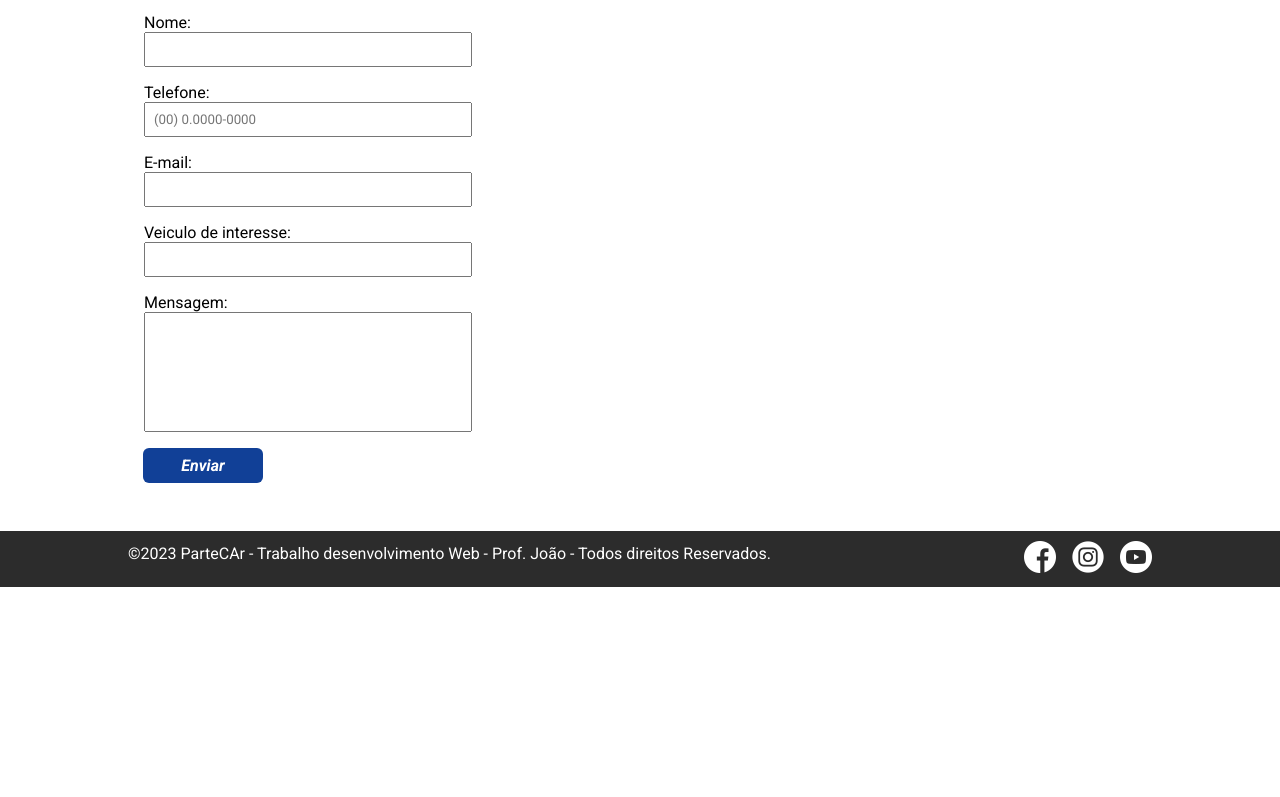
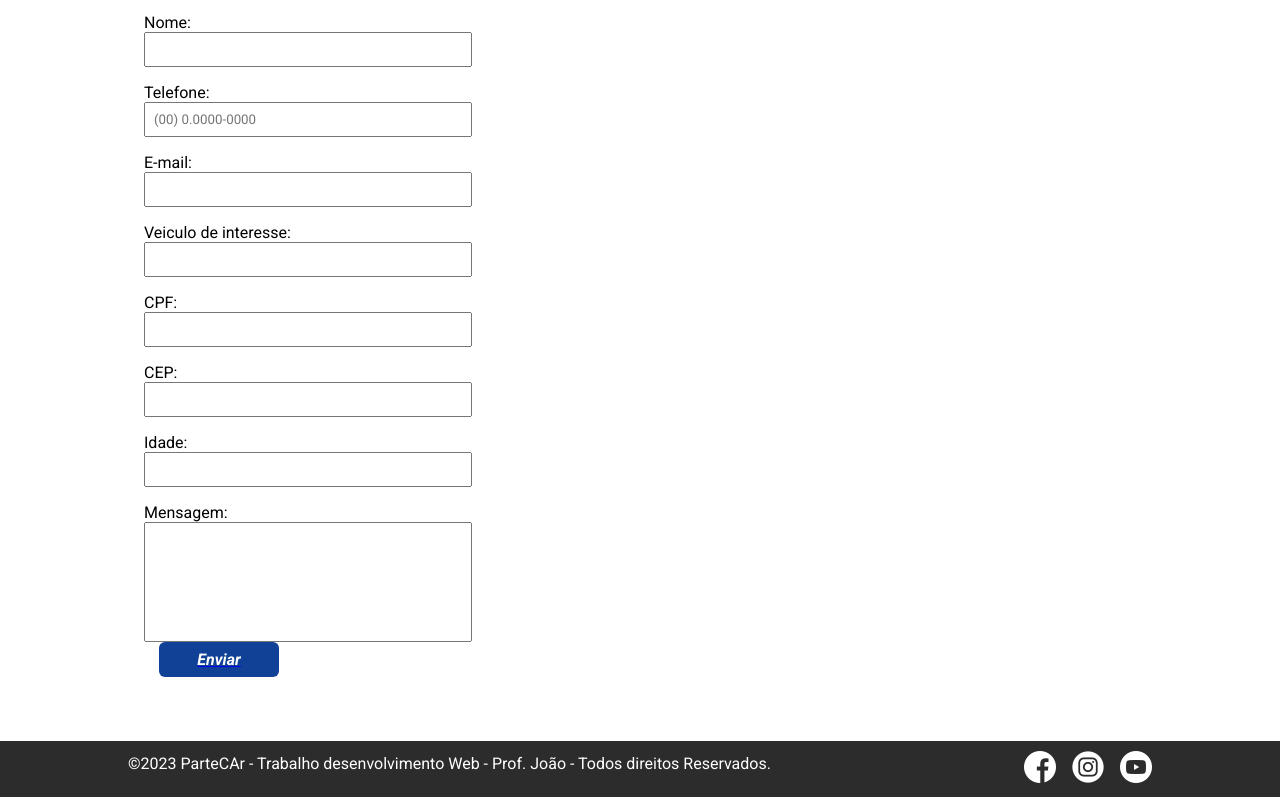
Before and after one commit to ferrarigui1608/PartCar, a plain HTML site: page docs/index.html in a window 1280 px wide. Shown: the part 2904-3701 px from the top of the page. Before the commit the page ends 3491 px from the top, so only its background shows below. Drawn offline with nearby package versions, Linux system fonts and the light colour scheme.

Commit message:
att141123

```diff
--- a/docs/index.html
+++ b/docs/index.html
@@ -207,12 +207,29 @@
           <input type="text" name="veiculoInteresse" id="veiculo-interesse">
         </div>
         <div class="form-campo">
+          <label for="cpf">CPF:</label>
+          <input type="cpf" name="cpf" id="cpf">
+        </div>
+        <div class="form-campo">
+          <label for="cep">CEP:</label>
+          <input type="cep" name="cep" id="cep">
+        </div>
+        <div class="form-campo">
+          <label for="idade">Idade:</label>
+          <input type="idade" name="idade" id="idade">
+        </div>
+        <div class="form-campo">
           <label for="mensagem">Mensagem:</label>
           <textarea name="mensagem" id="" cols="30" rows="10"></textarea>
-        </div>
-        <button type="submit">Enviar</button>
-      </form>
-    </div>
+          <div>
+            <form>
+
+              <a href="https://wa.me/5519989790660" target="_blank">
+                <button type="button">Enviar</button>
+              </a>
+            </form>
+          </div>
+
   </section>
   <footer>
     <div class="container container-flex">
```
